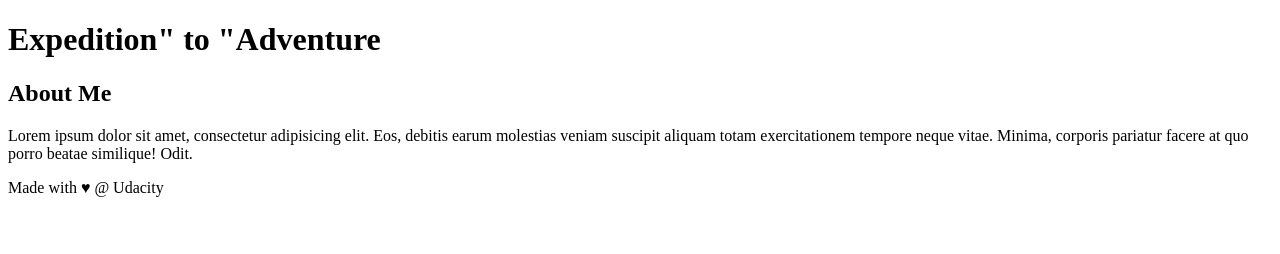
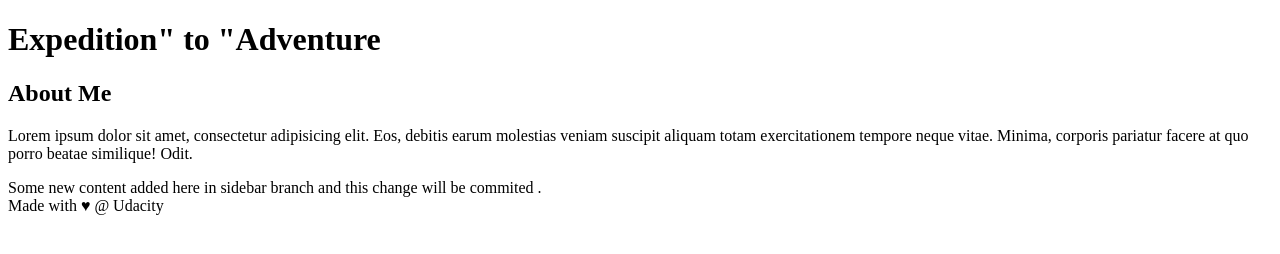
Before and after one commit to Jagmohan1294/git-course, a plain HTML site: page index.html in a window 1280 px wide. Drawn offline with Linux system fonts and the light colour scheme.

Commit message:
More content

```diff
--- a/index.html
+++ b/index.html
@@ -24,7 +24,7 @@
         <p>Lorem ipsum dolor sit amet, consectetur adipisicing elit. Eos, debitis earum molestias veniam suscipit aliquam totam exercitationem tempore neque vitae. Minima, corporis pariatur facere at quo porro beatae similique! Odit.</p>
     </aside>
     <!-- end of new content -->
-
+    Some new content added here in sidebar branch and this change will be commited .
     <footer>
         Made with ♥ @ Udacity
     </footer>
```
